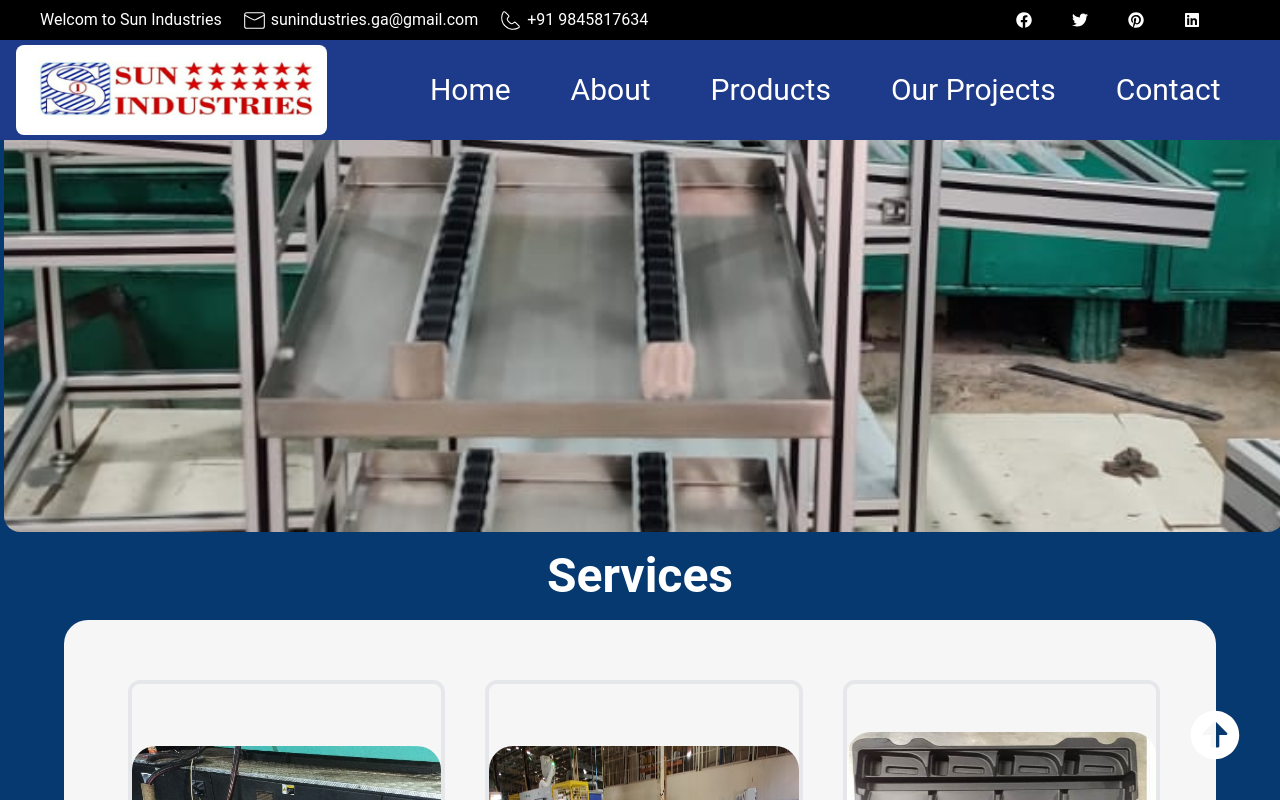
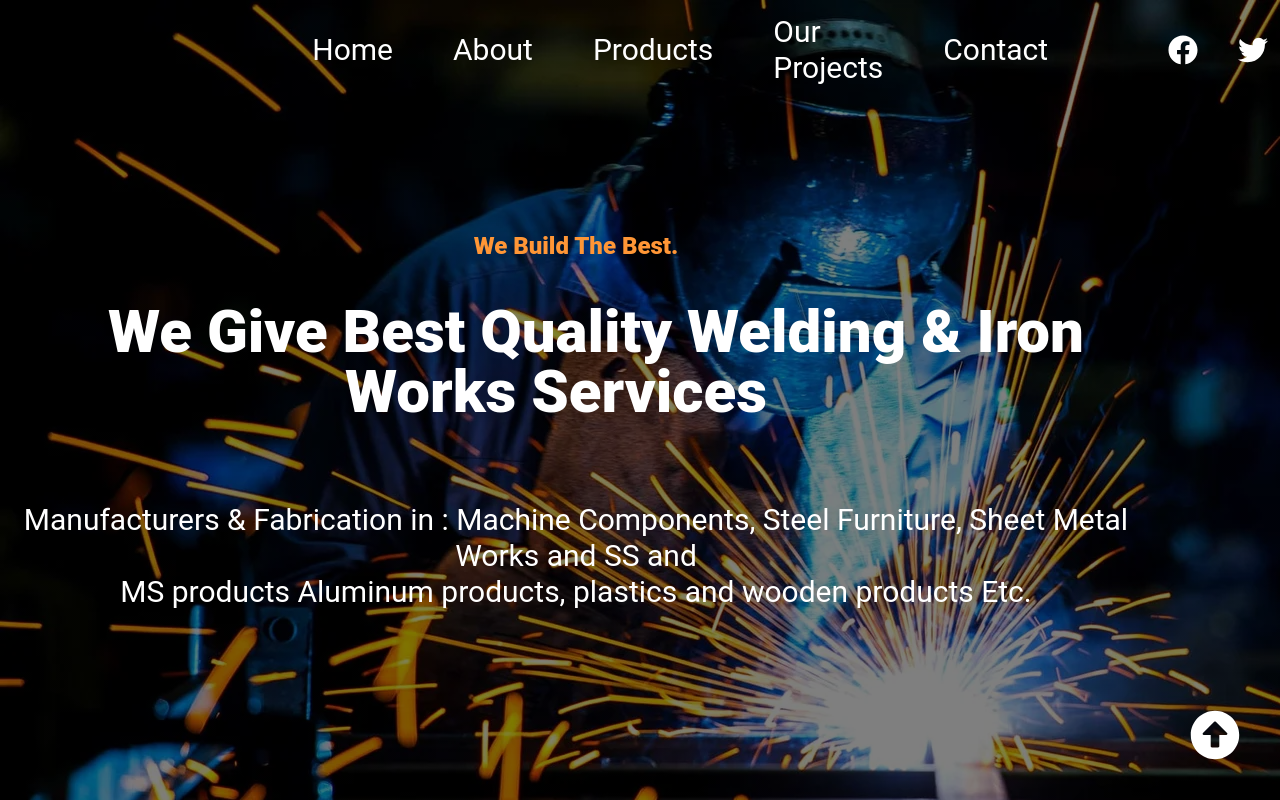
Before and after one commit to Djay-M/sun_industries, a React (Create React App) app: page / in a window 1280 px wide. Shown: the top 800 px of the page. Built offline with nearby package versions, Linux system fonts and the light colour scheme.

Commit message:
website template changes

```diff
--- a/src/components/Carousel.js
+++ b/src/components/Carousel.js
@@ -81,10 +81,10 @@ function Carousel(props) {
           className="w-full h-full sm:mt-8 rounded-2xl bg-center bg-cover transition-shadow  duration-300 ease-in-out"
         ></div>
       )}
-      <div className="hidden group-hover:block absolute top-[50%] -translate-x-0 -translate-y-[50%] left-5 text-2xl rounded-full p-2 bg-black/20 text-white cursor-pointer">
+      <div className="hidden group-hover:block absolute top-[50%] -translate-x-0 -translate-y-[50%] left-5 text-2xl rounded-full p-2 bg-black/20 text-textPrimary cursor-pointer">
         <BsChevronCompactLeft size={30} onClick={handlePrevSlide} />
       </div>
-      <div className="hidden group-hover:block absolute top-[50%] -translate-x-0 -translate-y-[50%] right-5 text-2xl rounded-full p-2 bg-black/20 text-white cursor-pointer">
+      <div className="hidden group-hover:block absolute top-[50%] -translate-x-0 -translate-y-[50%] right-5 text-2xl rounded-full p-2 bg-black/20 text-textPrimary cursor-pointer">
         <BsChevronCompactRight size={30} onClick={handleNextSlide} />
       </div>
     </div>
--- a/src/components/NavBar.js
+++ b/src/components/NavBar.js
@@ -1,16 +1,8 @@
 import { useState } from "react";
 import { Link } from "react-scroll";
 import { defaultTheme, themesConfig } from "../config/constants";
-import {
-  FaBars,
-  FaTimes,
-  FaFacebook,
-  FaTwitter,
-  FaPinterest,
-  FaLinkedin,
-} from "react-icons/fa";
-import { CiMail, CiPhone } from "react-icons/ci";
-import companyLogo from "../assets/company_logo.jpeg";
+import { FaBars, FaTimes, FaFacebook, FaTwitter } from "react-icons/fa";
+import { CgMail } from "react-icons/cg";
 
 function NavBar(props) {
   let theme = defaultTheme;
@@ -22,7 +14,7 @@ function NavBar(props) {
   const fetchLinkButton = (LinkName, linkTo, ismobileView) => {
     return (
       <Link
-        className="text-3xl hover:scale-125 duration-300 ml-5 hover:cursor-pointer font-roboto"
+        className="text-3xl hover:scale-125 duration-300 ml-5 hover:cursor-pointer hover:text-textSecondary font-roboto"
         id="homeButton"
         value="home"
         to={linkTo}
@@ -42,39 +34,17 @@ function NavBar(props) {
 
   return (
     <div className="w-full fixed z-10">
-      {/* TOP INFO BAR */}
-      <div className="hidden lg:flex w-full h-[40px] bg-black justify-between text-white items-center">
-        <div className="ml-10 flex flex-row justify-center gap-5">
-          <p>Welcom to Sun Industries</p>
-          <div className="flex flex-row">
-            <CiMail size={25} />
-            <p className="ml-1">sunindustries.ga@gmail.com</p>
-          </div>
-          <div className="flex flex-row">
-            <CiPhone size={25} />
-            <p className="ml-1">+91 9845817634</p>
-          </div>
-        </div>
-        <div className="ml-10 flex flex-row justify-center gap-5">
-          <div className="mr-20 flex flex-row gap-10">
-            <FaFacebook />
-            <FaTwitter />
-            <FaPinterest />
-            <FaLinkedin />
-          </div>
-        </div>
-      </div>
       {/* NAV BAR */}
-      <div className="w-full h-[100px] flex justify-between items-center bg-blue-900 px-4">
+      <div className="w-full h-[100px] flex justify-between items-center bg-backgroundNavbar text-textNavbar px-4 bg-transparent">
         <div className="">
-          <img
+          {/* <img
             className="h-[50px] mr-6 md:h-[90px] md:ml-30 rounded-lg"
             src={companyLogo}
             alt="Sun Industries"
-          ></img>
+          ></img> */}
         </div>
         <div className="hidden w-[70%] rounded-md p-1 md:p-3 lg:flex justify-center items-center md:mr-3">
-          <div className="md:flex justify-between items-center gap-10">
+          <div className="md:flex justify-between items-center gap-10 mr-20">
             {fetchLinkButton("Home", "home")}
             {fetchLinkButton("About", "about")}
             {fetchLinkButton("Products", "products")}
@@ -82,7 +52,7 @@ function NavBar(props) {
             {fetchLinkButton("Contact", "contact")}
           </div>
           <div className="flex items-center">
-            <button className="hidden mr-10 p-3 bg-white rounded-md hover:bg-black hover:text-white">
+            <button className="hidden mr-10 p-3 bg-white rounded-md hover:bg-black hover:text-textPrimary">
               <Link
                 id="homeButton"
                 value="quote"
@@ -95,6 +65,20 @@ function NavBar(props) {
                 Get A Quote
               </Link>
             </button>
+          </div>
+          <div className="hidden lg:flex justify-end gap-10 ml-10">
+            <FaFacebook
+              size={30}
+              className="hover:scale-150 duration-300 hover:cursor-pointer hover:text-textSecondary"
+            />
+            <FaTwitter
+              size={30}
+              className="hover:scale-150 duration-300 hover:cursor-pointer hover:text-textSecondary"
+            />
+            <CgMail
+              size={30}
+              className="hover:scale-150 duration-300 hover:cursor-pointer hover:text-textSecondary"
+            />
           </div>
         </div>
         <div className="lg:hidden m-10" onClick={handleNavbarClick}>
@@ -117,7 +101,7 @@ function NavBar(props) {
           {fetchLinkButton("Products", "products", true)}
           {fetchLinkButton("Our Projects", "products", true)}
           {fetchLinkButton("Contact", "contact", true)}
-          <button className="hidden ml-5 p-3 bg-white rounded-md hover:bg-black hover:text-white">
+          <button className="hidden ml-5 p-3 bg-white rounded-md hover:bg-black hover:text-textPrimary">
             <Link
               id="homeButton"
               value="quote"
--- a/src/config/constants.js
+++ b/src/config/constants.js
@@ -15,14 +15,14 @@ export const themesConfig = {
   hoverTextColor: "blue",
   dark: {
     backgroundImage: "darkBackGround",
-    backgroundColor: `#1A1A1D`,
-    navBarBackgroundColor: `#0a192f`,
+    backgroundPrimary: `#1A1A1D`,
+    navBarbackgroundPrimary: `#0a192f`,
     textColor: "white",
   },
   light: {
     backgroundImage: "lightBackGround",
-    backgroundColor: "#282c34",
-    navBarBackgroundColor: `#0a192f`,
+    backgroundPrimary: "#282c34",
+    navBarbackgroundPrimary: `#0a192f`,
     textColor: "black",
   },
 };
@@ -41,6 +41,10 @@ export const founderImages = importAll(
 
 export const slides = importAll(
   require.context("../assets/slides", false, /\.(png|jpe?g|svg)$/)
+);
+
+export const backgroundImage = importAll(
+  require.context("../assets/backgroundImages", false, /\.(png|jpe?g|svg)$/)
 );
 
 export const serviceCardsData = [
--- a/src/index.js
+++ b/src/index.js
@@ -15,7 +15,7 @@ import Footer from "./components/Footer";
 const root = ReactDOM.createRoot(document.getElementById("root"));
 root.render(
   <React.StrictMode>
-    <div className="overflow-x-hidden bg-[#063970] text-white font-roboto">
+    <div className="overflow-x-hidden bg-backgroundPrimary text-textPrimary font-roboto">
       <NavBar />
       <HomeArrow />
       <Home />
--- a/src/pages/Contact.js
+++ b/src/pages/Contact.js
@@ -6,7 +6,7 @@ import { FaPhoneVolume } from "react-icons/fa6";
 function Contact() {
   return (
     <div id="contact" className="w-full h-screen mt-5">
-      <div className="w-screen h-[150px] bg-blue-900 text-white grid justify-center items-center">
+      <div className="w-screen h-[150px] bg-backgroundSecondaryNavbar text-textPrimary grid justify-center items-center">
         <div className="w-full grid">
           <p className="text-6xl font-bold">Contact</p>
         </div>
@@ -68,7 +68,7 @@ function Contact() {
                 placeholder="Message"
               ></textarea>
             </div>
-            <button className="bg-[#ff0000] p-2 text-white font-bold">
+            <button className="bg-[#ff0000] p-2 text-textPrimary font-bold">
               Submit
             </button>
           </form>
--- a/src/pages/Home.js
+++ b/src/pages/Home.js
@@ -1,11 +1,34 @@
 import React from "react";
 import Carousel from "../components/Carousel";
-import { slides } from "../config/constants";
+import { backgroundImage } from "../config/constants";
 
 function Home() {
   return (
-    <div id="home" className="w-full h-full pt-27">
-      <Carousel slides={slides} autoSlide={true} />
+    <div
+      id="home"
+      className="w-full h-full lg:h-screen pt-27 grid justify-end items-center text-center"
+      style={{
+        backgroundImage: `linear-gradient(rgba(0,0,0,0.5), rgba(0,0,0,0.5)), url(${backgroundImage[0]})`,
+      }}
+    >
+      <div className="w-[90%]">
+        <p className="m-10 text-textSecondary text-2xl font-extrabold">
+          We Build The Best.
+        </p>
+        <span className="text-6xl font-extrabold text-white m-10">
+          We Give Best Quality Welding & Iron Works Services{" "}
+        </span>
+        <div className="text-3xl text-white text-center mt-20">
+          <p>
+            Manufacturers & Fabrication in : Machine Components, Steel
+            Furniture, Sheet Metal Works and SS and
+          </p>
+          <p>
+            MS products Aluminum products, plastics and wooden products Etc.
+          </p>
+        </div>
+      </div>
+      {/* <Carousel slides={slides} autoSlide={true} /> */}
     </div>
   );
 }
--- a/src/pages/Products.js
+++ b/src/pages/Products.js
@@ -36,7 +36,7 @@ function Products() {
   return (
     <div id="products">
       <div className="w-full h-full">
-        <div className="w-full h-[150px] bg-blue-900 text-white grid justify-center items-center">
+        <div className="w-full h-[150px] bg-backgroundSecondaryNavbar text-textPrimary grid justify-center items-center">
           <div className="w-full grid gap-5">
             <p className="text-6xl font-bold">Products</p>
           </div>
--- a/src/pages/Services.js
+++ b/src/pages/Services.js
@@ -14,7 +14,7 @@ function Services() {
   return (
     <div className="w-full h-screen sm:h-full mt-5">
       <div className="w-full flex flex-col justify-center items-center">
-        <span className="text-5xl font-bold text-white">Services</span>
+        <span className="text-5xl font-bold text-textPrimary">Services</span>
         <div className="p-5 sm:w-[90%] h-[600px] m-5 bg-[#f6f6f6] rounded-3xl">
           <Carousel cards={serviceCards()} autoSlide={true} />
         </div>
--- a/tailwind.config.js
+++ b/tailwind.config.js
@@ -2,7 +2,17 @@
 module.exports = {
   content: ["./src/**/*.{js,jsx,ts,tsx}"],
   theme: {
-    extend: {},
+    extend: {
+      colors: {
+        backgroundPrimary: "#222c35", //"#063970",
+        backgroundSecondary: "#1b232a", // "bg-blue-900"
+        backgroundNavbar: "white",
+        backgroundSecondaryNavbar: "#f9a34f",
+        textPrimary: "white",
+        textSecondary: "#ff9636",
+        textNavbar: "white", //"#004152",
+      },
+    },
     fontFamily: {
       roboto: ["Roboto", "sans-serif"],
       sans: ["Roboto"],
```
Also changed, not shown: src/pages/About.js (+5 -5 lines), src/pages/Testimonial.js (+8 -8 lines), src/assets/backgroundImages/fabricationwork.jpeg (added).
